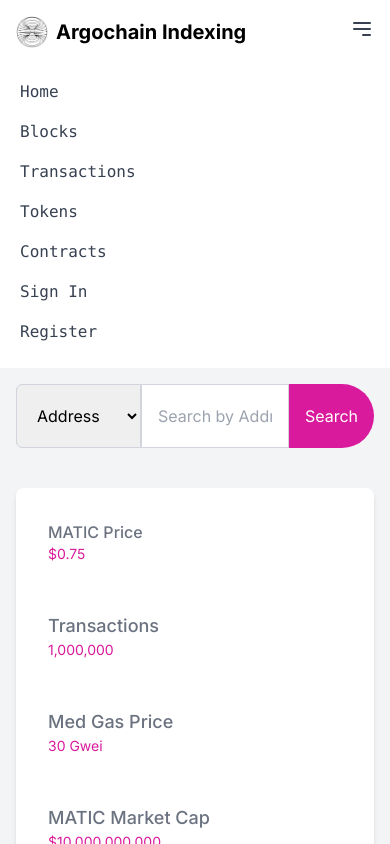
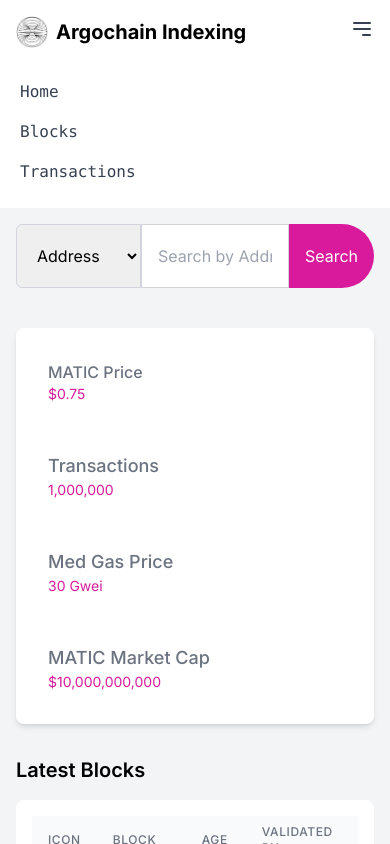
Before and after one commit to nur-devolvedai/Devolved_AI_MEXC_Indexing, a Next.js app in the folder frontend/: page / in a window 390 px wide. Both pictures are taken after a click on the button 362 px from the left and 29 px from the top of the page. Shown: the top 844 px of the page. Built offline with nearby package versions, Linux system fonts and the light colour scheme.

Commit message:
mobile header fix

```diff
--- a/frontend/src/app/components/Header.tsx
+++ b/frontend/src/app/components/Header.tsx
@@ -91,23 +91,11 @@ const Header: React.FC = () => {
             <Link href="/">
               <samp onClick={handleNavLinkClick} className="block text-gray-700 hover:bg-gray-200 px-3 py-2 rounded-md">Home</samp>
             </Link>
-            <Link href="/">
+            <Link href="/blocks">
               <samp onClick={handleNavLinkClick} className="block text-gray-700 hover:bg-gray-200 px-3 py-2 rounded-md">Blocks</samp>
             </Link>
-            <Link href="/">
+            <Link href="/transactions">
               <samp onClick={handleNavLinkClick} className="block text-gray-700 hover:bg-gray-200 px-3 py-2 rounded-md">Transactions</samp>
-            </Link>
-            <Link href="/">
-              <samp onClick={handleNavLinkClick} className="block text-gray-700 hover:bg-gray-200 px-3 py-2 rounded-md">Tokens</samp>
-            </Link>
-            <Link href="/">
-              <samp onClick={handleNavLinkClick} className="block text-gray-700 hover:bg-gray-200 px-3 py-2 rounded-md">Contracts</samp>
-            </Link>
-            <Link href="/">
-              <samp onClick={handleNavLinkClick} className="block text-gray-700 hover:bg-gray-200 px-3 py-2 rounded-md">Sign In</samp>
-            </Link>
-            <Link href="/">
-              <samp onClick={handleNavLinkClick} className="block text-gray-700 hover:bg-gray-200 px-3 py-2 rounded-md">Register</samp>
             </Link>
           </nav>
         </div>
```
